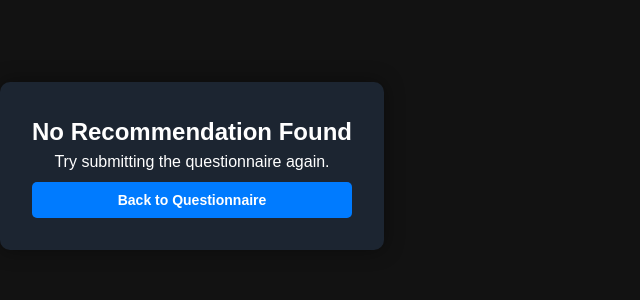
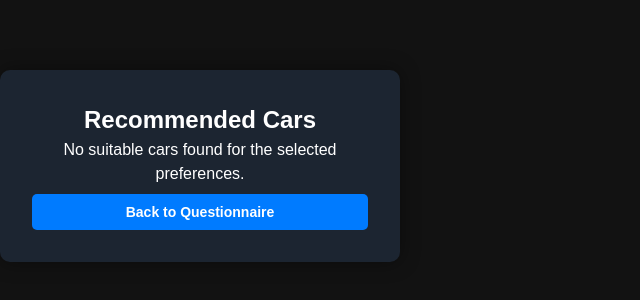
Before and after one commit to Ornas420/Autopick, a React (Vite) app in the folder frontend/: page /recommendation in a window 1280 px wide. Shown: the part 234-534 px from the top of the page, without its empty margins (0-640 px from the left). Built offline with nearby package versions, Linux system fonts and the light colour scheme; sample sign-in values are in the browser's storage; the HTML template or start-up script is replaced by a standard one.

Commit message:
Update Recommendation.jsx

```diff
--- a/frontend/src/Recommendation.jsx
+++ b/frontend/src/Recommendation.jsx
@@ -7,23 +7,18 @@ const Recommendation = () => {
   const navigate = useNavigate();
   const recommendation = location.state?.recommendation;
 
-  if (!recommendation) {
-    return (
-      <div className="form-container">
-        <h2>No Recommendation Found</h2>
-        <p>Try submitting the questionnaire again.</p>
-        <button className="btn" onClick={() => navigate("/questionnaire")}>Back to Questionnaire</button>
-      </div>
-    );
-  }
+  const [listPart, summaryPart] = recommendation
+    ? recommendation.split(/\n\n|\n_\*/)
+    : ["", ""];
 
-  // Split the recommendation: list vs summary
-  const [listPart, summaryPart] = recommendation.split(/\n\n|\n_\*/);
   const carList = listPart.split(/\n+/).filter(line => line.trim() !== "");
 
   return (
+    <div className="home-container">
       <div className="form-container">
         <h2>Recommended Cars</h2>
+        {recommendation ? (
+          <>
             <ul style={{ textAlign: "left", fontSize: "1rem" }}>
               {carList.map((car, index) => (
                 <li key={index}>{car}</li>
@@ -35,6 +30,14 @@ const Recommendation = () => {
               </p>
             )}
             <button className="btn" onClick={() => navigate("/")}>Go to Home</button>
+          </>
+        ) : (
+          <>
+            <p>No suitable cars found for the selected preferences.</p>
+            <button className="btn" onClick={() => navigate("/questionnaire")}>Back to Questionnaire</button>
+          </>
+        )}
+      </div>
     </div>
   );
 };
```
Lines whose indentation alone changed are shown as unchanged.
